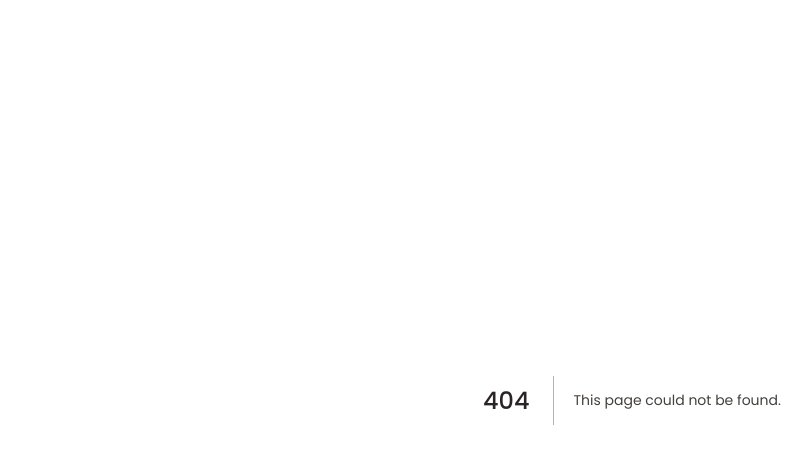
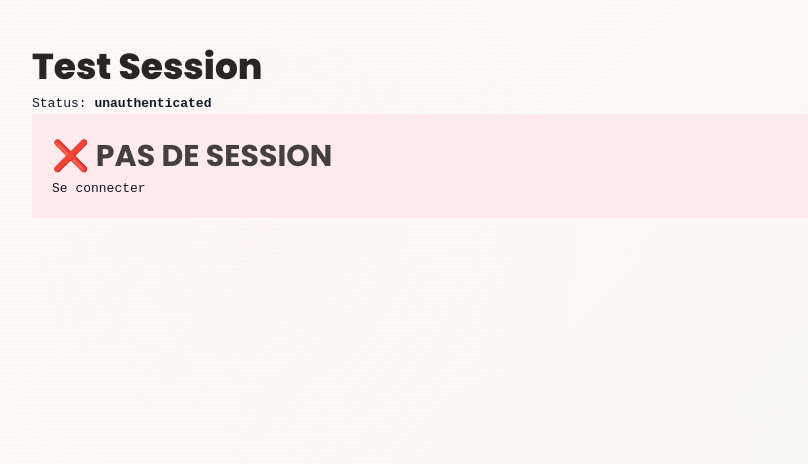
Before and after one commit to oliviertgpls-tech/Fdt-2, a Next.js app: page /test-session in a window 1280 px wide. Before the commit this address had no page. Shown: the top 464 px of the page, without its empty margins (8-816 px from the left). Built offline with nearby package versions, Linux system fonts and the light colour scheme; no server answers.

Commit message:
test-session

```diff
--- /dev/null
+++ b/app/test-session/page.tsx
@@ -0,0 +1,34 @@
+'use client'
+
+import { useSession, signOut } from "next-auth/react"
+
+export default function TestSessionPage() {
+  const { data: session, status } = useSession()
+
+  return (
+    <div style={{ padding: '40px', fontFamily: 'monospace' }}>
+      <h1>Test Session</h1>
+      <p>Status: <strong>{status}</strong></p>
+
+      {status === 'authenticated' && session && (
+        <div style={{ background: '#e8f5e9', padding: '20px', margin: '20px 0' }}>
+          <h2>✅ SESSION OK</h2>
+          <pre>{JSON.stringify(session, null, 2)}</pre>
+          <button
+            onClick={() => signOut({ callbackUrl: '/auth/signin' })}
+            style={{ marginTop: '20px', padding: '10px 20px', cursor: 'pointer' }}
+          >
+            Déconnexion
+          </button>
+        </div>
+      )}
+
+      {status === 'unauthenticated' && (
+        <div style={{ background: '#ffebee', padding: '20px' }}>
+          <h2>❌ PAS DE SESSION</h2>
+          <a href="/auth/signin">Se connecter</a>
+        </div>
+      )}
+    </div>
+  )
+}
```
